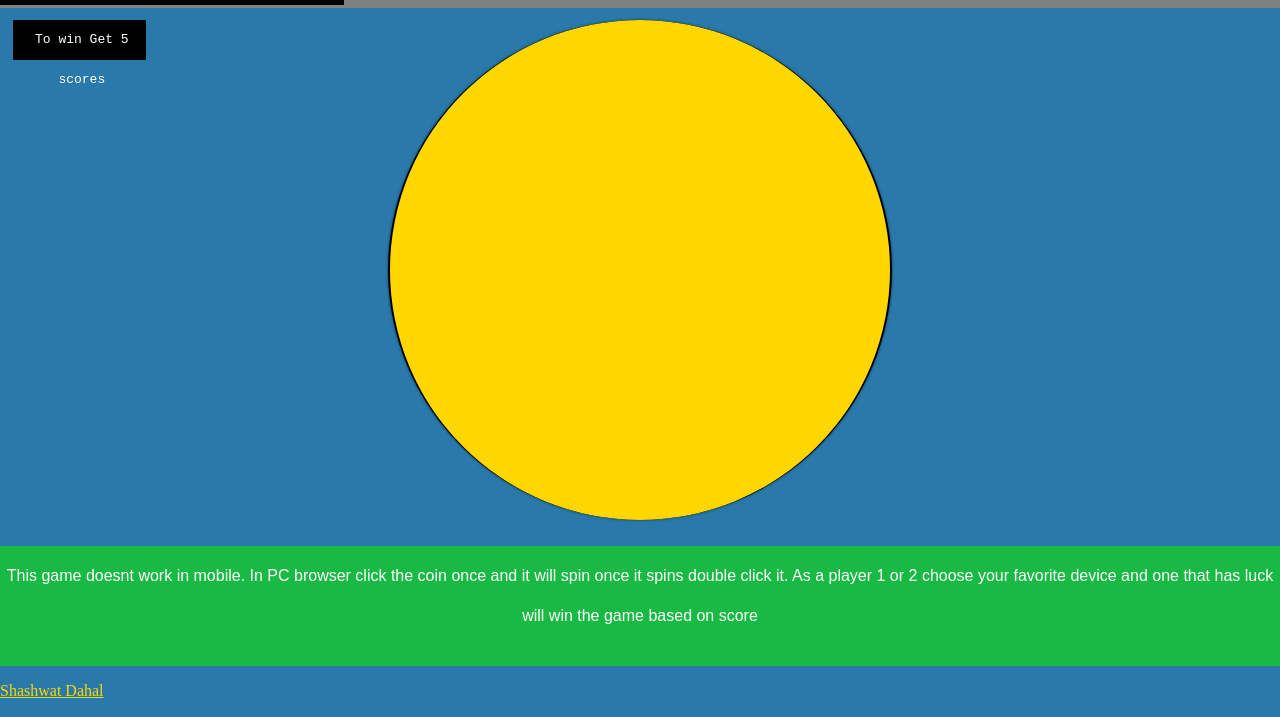
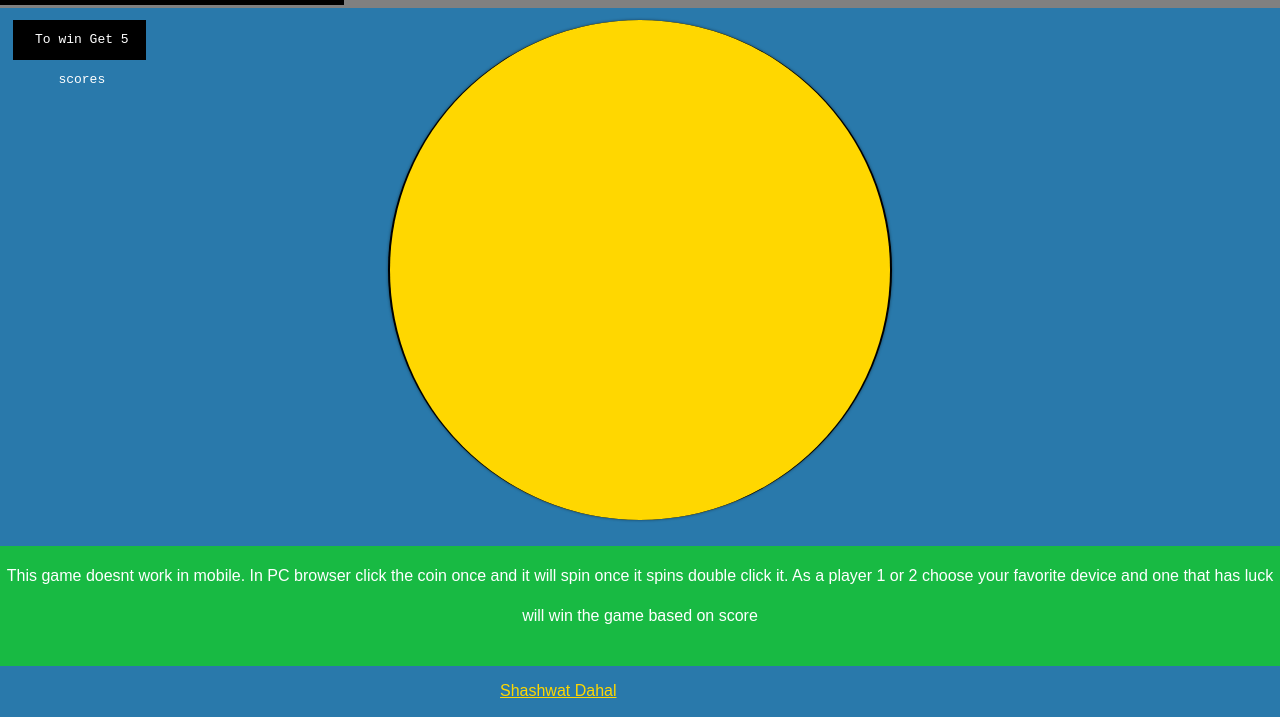
Before and after one commit to Thuglifescientist2018/desktoportablet, a plain HTML site: page index.html in a window 1280 px wide. Shown: the part 83-800 px from the top of the page. Drawn offline with Linux system fonts and the light colour scheme.

Commit message:
Update index.html

```diff
--- a/index.html
+++ b/index.html
@@ -31,7 +31,7 @@
     the game based on score </p>
 
 </footer>
-     <p id="madeby"><a href="www.facebook.com/thuglifescientist" style="color:gold">Shashwat Dahal</a> </p>
+     <p id="madeby"><a href="https://facebook.com/thuglifescientist" style="color:gold; margin-left: 500px; font-family: Arial">Shashwat Dahal</a> </p>
     <script src="js/index.js"></script>
   </body>
 </html>
```
